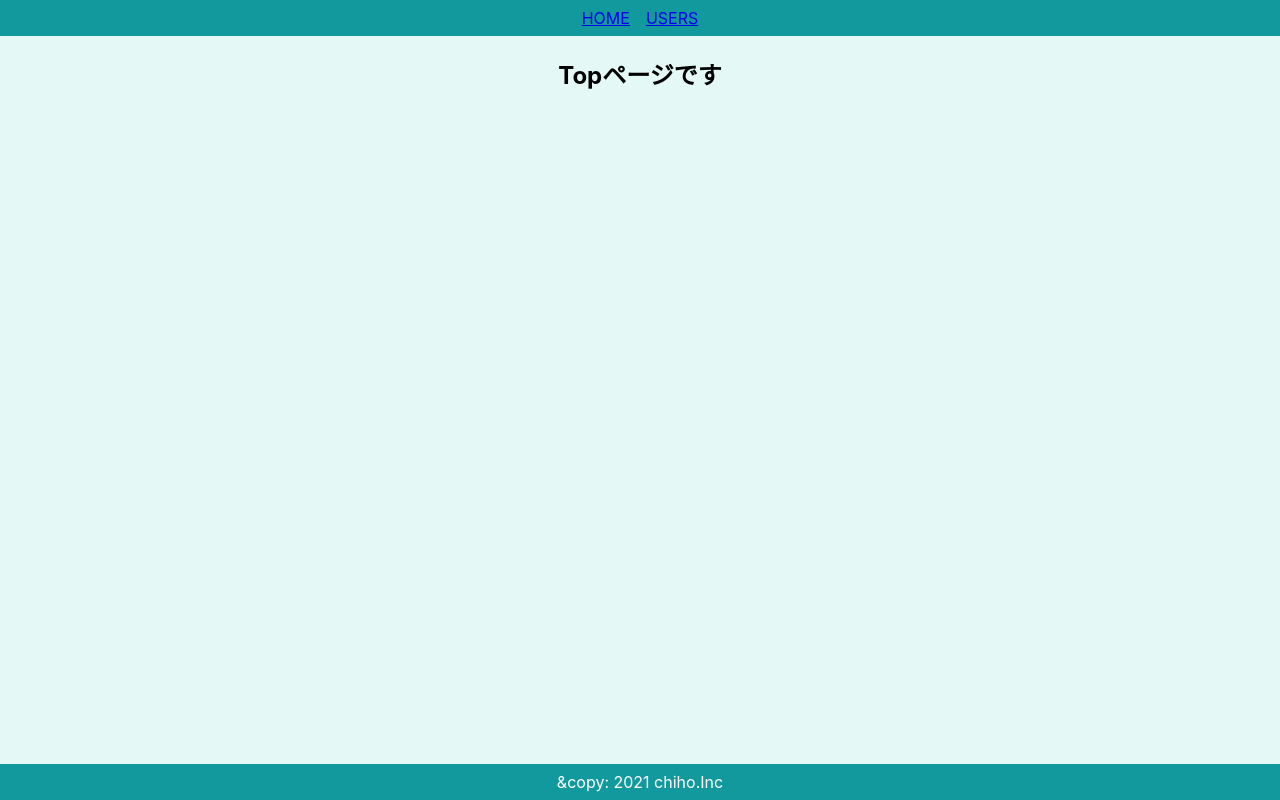
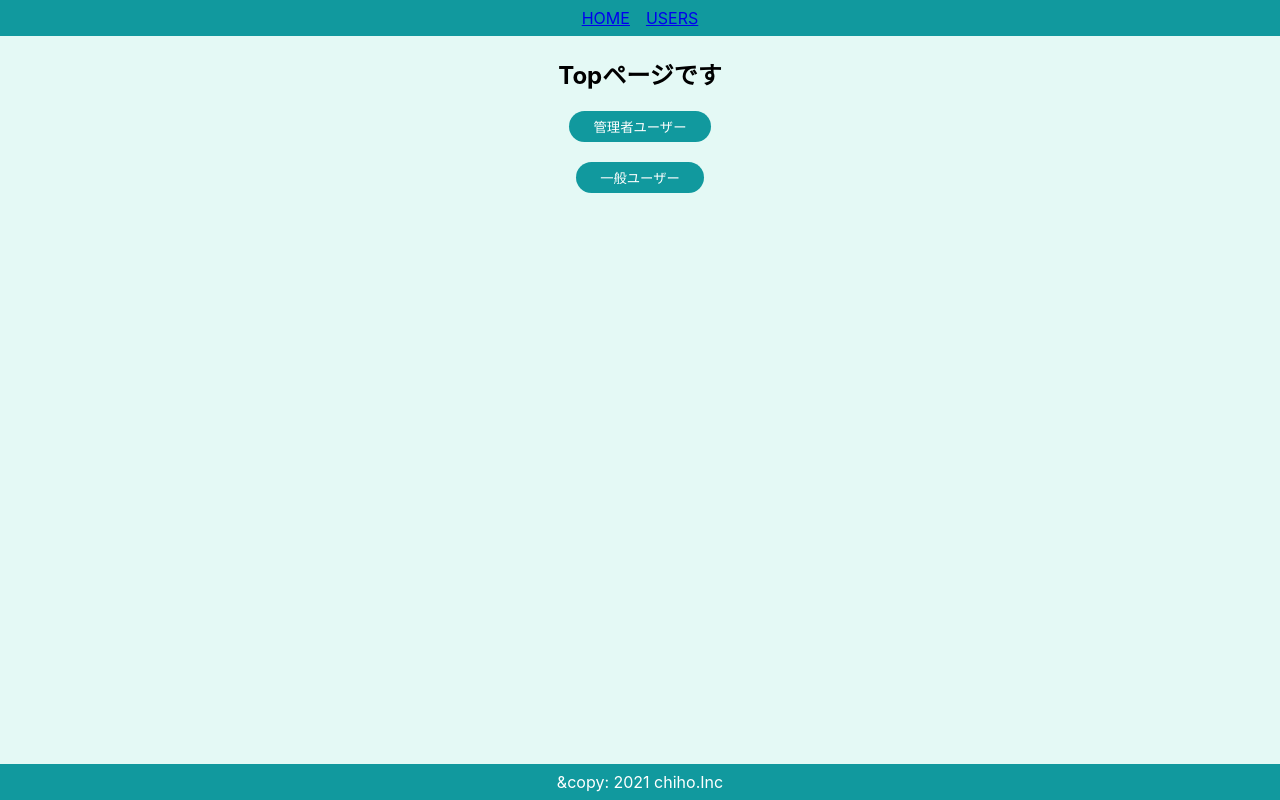
Before and after one commit to Chimoha31/React_Atomic_Design, a React (Create React App) app: page / in a window 1280 px wide. Built offline with nearby package versions, Linux system fonts and the light colour scheme.

Commit message:
typical state

```diff
--- a/src/components/atoms/button/SecondaryButton.js
+++ b/src/components/atoms/button/SecondaryButton.js
@@ -4,11 +4,11 @@ import styled from 'styled-components';
 
 // このpropsはbuttonの文言に対して
 const SecondaryButton = (props) => {
-  const { children } = props;
+  const { children, onClick} = props;
 
   return(
     <>
-      <SButton>{children}</SButton>
+      <SButton onClick={onClick}>{children}</SButton>
     </>
   )
 };
--- a/src/components/molecules/user/UserIconWithName.js
+++ b/src/components/molecules/user/UserIconWithName.js
@@ -1,12 +1,13 @@
 import styled from "styled-components";
 
 const UserIconWithName = (props) => {
-  const { image, name } = props;
+  const { image, name, isAdmin } = props;
 
   return (
     <SCountainer>
       <SImg height={160} width={160} src={image} alt={name}></SImg>
       <SName>{name}</SName>
+      {isAdmin && <SEdit>編集</SEdit>}
     </SCountainer>
   );
 };
@@ -26,4 +27,10 @@ const SName = styled.p`
   color: #40514e;
 `;
 
+const SEdit = styled.span`
+  text-decoration: underline;
+  color: #aaa;
+  cursor: pointer;
+`
+
 export default UserIconWithName;
--- a/src/components/organism/user/UserCard.js
+++ b/src/components/organism/user/UserCard.js
@@ -4,11 +4,11 @@ import Card from "../../atoms/card/Card";
 import UserIconWithName from "../../molecules/user/UserIconWithName";
 
 const UserCard = (props) => {
-  const { user } = props;
+  const { user, isAdmin } = props;
 
   return (
     <Card>
-      <UserIconWithName image={user.image} name={user.name} />
+      <UserIconWithName image={user.image} name={user.name} isAdmin={isAdmin} />
       <SDL>
         <dt>メール</dt>
         <dd>{user.email}</dd>
--- a/src/components/pages/Top.js
+++ b/src/components/pages/Top.js
@@ -1,10 +1,20 @@
 import styled from 'styled-components';
+import {useHistory} from 'react-router-dom';
+import SecondaryButton from '../atoms/button/SecondaryButton';
+
 
 const Top = () => {
+  const history = useHistory();
+  const onClickAdmin = () => history.push({ pathname: './users', state: { isAdmin: true }});
+  const onClickGeneral = () => history.push({ pathname: './users', state: { isAdmin: false }});
 
   return(
     <SContainer>
       <h2>Topページです</h2>
+      <SecondaryButton onClick={onClickAdmin}>管理者ユーザー</SecondaryButton>
+      <br />
+      <br />
+      <SecondaryButton onClick={onClickGeneral}>一般ユーザー</SecondaryButton>
 
     </SContainer>
    )
--- a/src/components/pages/Users.js
+++ b/src/components/pages/Users.js
@@ -1,4 +1,5 @@
 import styled from "styled-components";
+import { useLocation } from 'react-router-dom';
 import SearchInput from "../molecules/SearchInput";
 import UserCard from "../organism/user/UserCard";
 
@@ -17,13 +18,18 @@ const users = [...Array(10).keys()].map(((val) => {
 }));
 
 const Users = () => {
+  const { state } = useLocation();
+  // console.log(state);
+  const isAdmin = state ? state.isAdmin : false;
+
+
   return (
     <SContainer>
       <h2>一覧ユーザー</h2>
       <SearchInput />
       <SUserArea>
         {users.map((user) => {
-        return <UserCard key={user.id} user={user} />
+        return <UserCard key={user.id} user={user} isAdmin={isAdmin} />
         })}
       </SUserArea>
     </SContainer>
```
